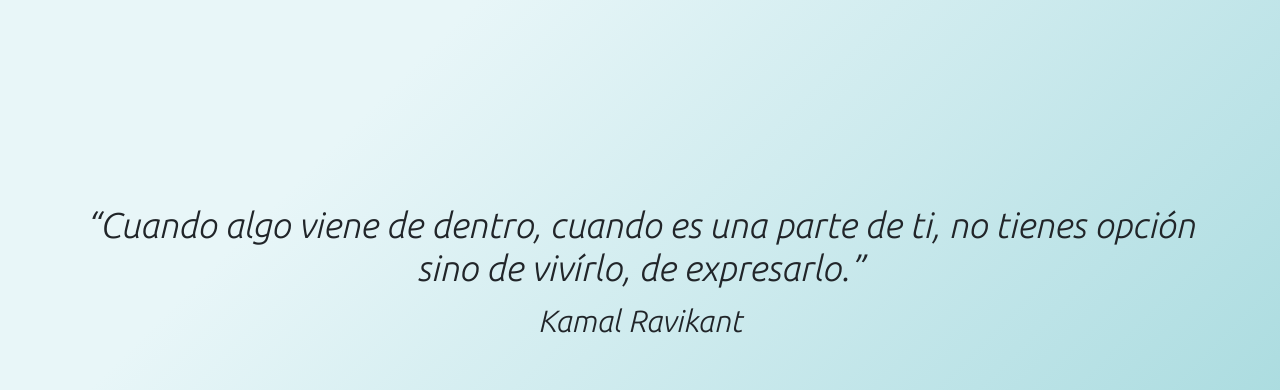
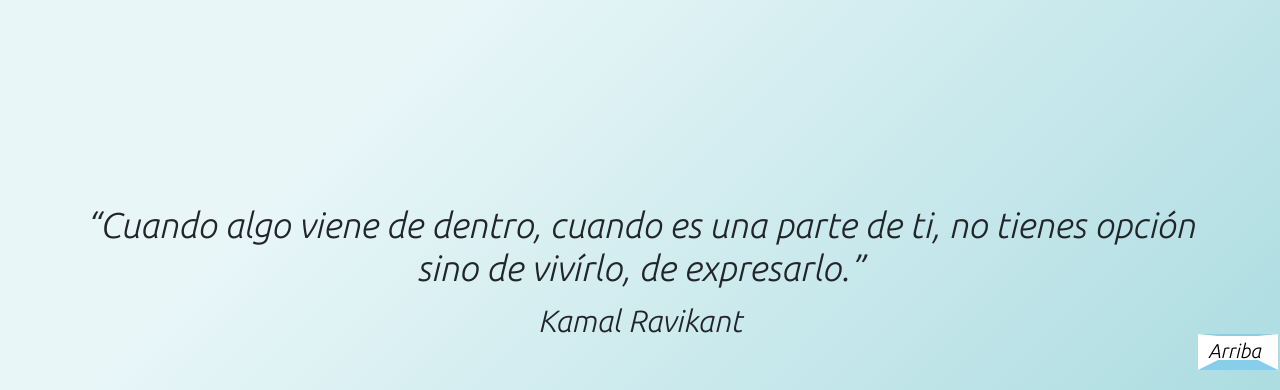
Before and after one commit to oaagredao/paginabootstrap, a plain HTML site: page index.html in a window 1280 px wide. Shown: the part 410-800 px from the top of the page. Drawn offline with nearby package versions, Linux system fonts and the light colour scheme; a web font is replaced by a local one.

Commit message:
Le agregué un boton que hace que las paginas vayan hasta su inicio y le agregué estilos

```diff
--- a/css/estiloscss.css
+++ b/css/estiloscss.css
@@ -52,6 +52,34 @@ main {
     max-width: 1500px;
     padding: 0, 5rem;
     margin-bottom: 8rem;
+}
+
+/*Estilos del boton que sube hasta el top*/
+#btn-volver-arriba {
+    position: fixed;
+    bottom: 20px;
+    right: 2px;
+    background-color: white;
+    border: 2px solid skyblue;
+    color: rgb(0, 0, 0);
+    font-size: 20px;
+    padding: 12px 20px;
+    text-align: center;
+    text-decoration: none;
+    transition: background-color 0.3s ease;
+    width: 20px;
+    height: 20px;
+    /*Mueve el texto en eje y*/
+    line-height: 5px;
+    /*Mueve el texto en eje x*/
+    text-indent: -30px;
+    border-left: 20px solid transparent;
+    border-right: 20px solid transparent;
+    border-bottom: 10px solid skyblue;
+}
+#btn-volver-arriba:hover {
+    background-color: #f3729f;
+    color: white;
 }
 
 /*Contenedor que agrupa contenedores en columna, usado como contenedor principal de main*/
@@ -167,6 +195,7 @@ main {
 .colorfondotitulotop {
     background-color: #f8a5c2;
 }
+
 /*Le coloco color de fonto al titulo de joggers en la seccion joggers*/
 .colorfondotitulojogger {
     background-color: #8ED0D3;
--- a/index.html
+++ b/index.html
@@ -23,7 +23,7 @@
     </p>
   </header>
 
-  <nav class="navbar navbar-expand-lg navbar-light bg-light estiloa m-3">
+  <nav id="top" class="navbar navbar-expand-lg navbar-light bg-light estiloa m-3">
     <div class="container-fluid">
       <img class="logo-small me-5" src="./multimedia/imagenes/logob.JPG" alt="logo">
       <button class="navbar-toggler" type="button" data-bs-toggle="collapse" data-bs-target="#navbarSupportedContent"
@@ -64,8 +64,9 @@
       </p>
     </div>
 
-
-
+    <!-- agregué un boton para que pueda subir  -->
+    <a href="#top" id="btn-volver-arriba">Arriba</a>
+    <!--  -->
 
     <div class="contenedormain contenedormainbordeinferior">
       <h2>“Cuando algo viene de dentro, cuando es una parte de ti, no tienes opción sino de vivírlo, de expresarlo.”
@@ -75,19 +76,21 @@
 
     <div class=" contenedormain2 contenedormainbordeinferior">
       <div class="contenedorhijo1">
-        <h2>¿Porqué  <span>meditar</span> ?</h2>
+        <h2>¿Porqué <span>meditar</span> ?</h2>
         <img src="./multimedia/imagenes/imagenes index/meditar.jpg" alt="">
       </div>
 
       <div class="contenedorhijo1">
-        <p>Meditar mejora la salud mental y emocional al reducir el estrés, la ansiedad y la depresión. Mejora la concentración y la claridad mental además de  aumentar la sensación de bienestar general.</p>
+        <p>Meditar mejora la salud mental y emocional al reducir el estrés, la ansiedad y la depresión. Mejora la
+          concentración y la claridad mental además de aumentar la sensación de bienestar general.</p>
       </div>
     </div>
 
     <div class=" contenedormain2">
       <div class="contenedorhijo1">
-        <h2>¿ Y el  <span>yoga</span> ?</h2>
-        <p>El yoga es una práctica que mejora tu salud mental al mismo tiempo que fortaleces tu cuerpo. Esto te permite llevar una vida más equilibrada y satisfactoria</p>
+        <h2>¿ Y el <span>yoga</span> ?</h2>
+        <p>El yoga es una práctica que mejora tu salud mental al mismo tiempo que fortaleces tu cuerpo. Esto te permite
+          llevar una vida más equilibrada y satisfactoria</p>
       </div>
 
       <div class="contenedorhijo1">
```
Also changed, not shown: paginas/ropa.html (+3 -0 lines).
